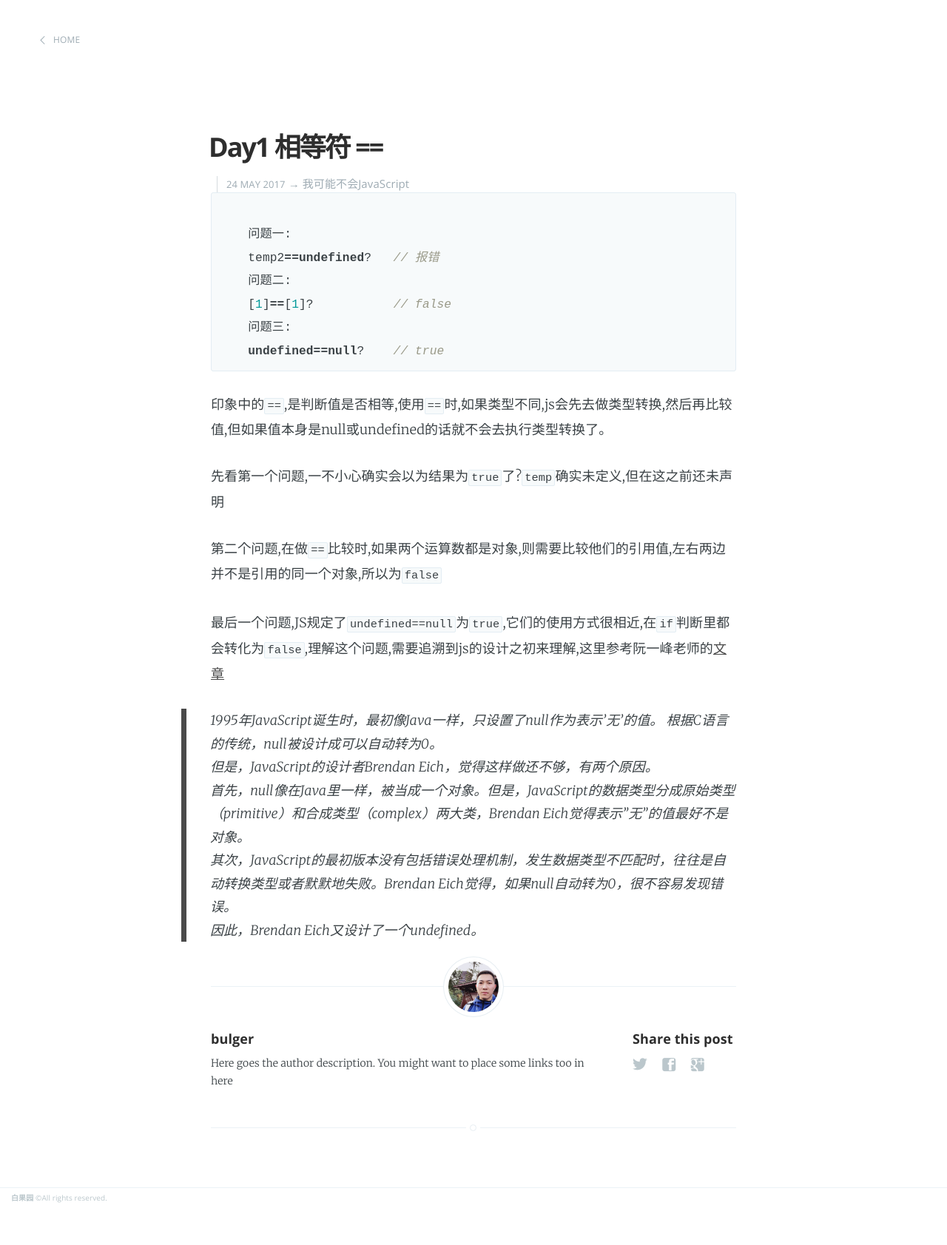
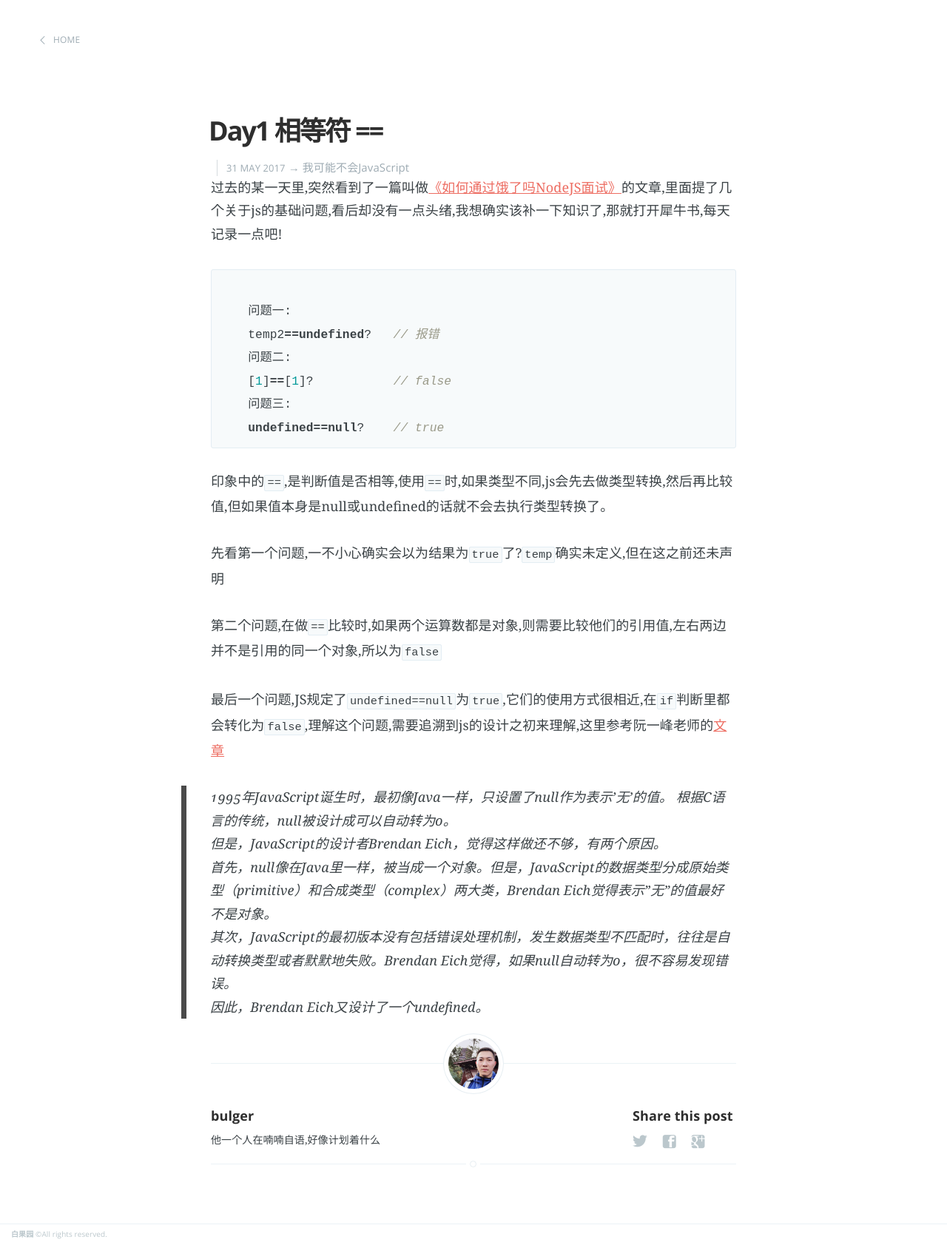
Before and after one commit to bulgerxie/bulgerxie.github.io, a Jekyll site: the page built from _posts/2017-05-31-Notjs-day1.markdown, in a window 1280 px wide. Shown: the whole page at 74% size. Built offline with Jekyll 4.4.1, drawn with Linux system fonts in a browser that asks for light colours; before the commit the page ends 1633 px from its top, so only the background shows below that.

Commit message:
Day2 包装对象

```diff
--- a/_layouts/post.html
+++ b/_layouts/post.html
@@ -72,7 +72,7 @@
                     <h4> {{ site.author }} </h4>
                     <!-- Author Bio -->
                     <p>
-                        Here goes the author description. You might want to place some links too in here
+                        他一个人在喃喃自语,好像计划着什么
                     </p>
                 </section>
             {% endif %}
--- a/_posts/2016-12-30-stay-away.markdown
+++ b/_posts/2017-01-24-stay-away.markdown
@@ -1,7 +1,7 @@
 ---
 layout: post
 title:  "山南水北多么美好"
-date:   2016-12-30
+date:   2017-01-24
 categories: 随笔
 ---
 
--- a/_posts/2017-05-24-Notjs-day1.markdown
+++ b/_posts/2017-05-31-Notjs-day1.markdown
@@ -1,11 +1,12 @@
 ---
 layout: post
 title:  "Day1 相等符 == "
-date:   2017-05-24
+date:   2017-05-31
 categories: 我可能不会JavaScript
 excerpt:  ""
 ---
 
+过去的某一天里,突然看到了一篇叫做[《如何通过饿了吗NodeJS面试》](https://github.com/ElemeFE/node-interview/tree/master/sections/zh-cn)的文章,里面提了几个关于js的基础问题,看后却没有一点头绪,我想确实该补一下知识了,那就打开犀牛书,每天记录一点吧!
 {% highlight javascript %}
     问题一:
     temp2==undefined?   // 报错
--- a/_posts/2017-05-25-Notjs-day2.markdown
+++ b/_posts/2017-06-01-Notjs-day2.markdown
@@ -1,7 +1,7 @@
 ---
 layout: post
 title:  "Day2 包装对象 "
-date:   2017-05-25
+date:   2017-06-01
 categories: 我可能不会JavaScript
 excerpt: ""
 ---
--- a/assets/css/screen.css
+++ b/assets/css/screen.css
@@ -33,7 +33,7 @@
 audio:not([controls]) { display: none; height: 0; }
 [hidden], template { display: none; }
 html {
-   font-family: sans-serif;
+   font-family: Georgia, Times New Roman, Times, Songti SC, serif !important;
    -ms-text-size-adjust: 100%;
    -webkit-text-size-adjust: 100%;
 }
@@ -176,7 +176,7 @@
 body {
     height: 100%;
     max-height: 100%;
-    font-family: "Merriweather", serif;
+    font-family: Georgia, Times New Roman, Times, Songti SC, serif !important;
     letter-spacing: 0.01rem;
     font-size: 1.8rem;
     line-height: 1.75em;
@@ -206,13 +206,11 @@
 }
 
 h1 {
-    font-size: 5rem;
     letter-spacing: -2px;
     text-indent: -3px;
 }
 
 h2 {
-    font-size: 3.6rem;
     letter-spacing: -1px;
 }
 
@@ -233,7 +231,7 @@
 }
 
 a {
-    color: #4A4A4A;
+    color: #ed6d62;
     transition: color ease 0.3s;
 }
 
@@ -674,7 +672,7 @@
     font-size: 2rem;
     line-height: 1.5em;
     font-weight: 400;
-    font-family: "Merriweather", serif;
+    font-family: Georgia, Times New Roman, Times, Songti SC, serif !important;
     letter-spacing: 0.01rem;
     color: rgba(255,255,255,0.8);
 }
@@ -718,8 +716,8 @@
     position: relative;
     width: 80%;
     max-width: 710px;
-    margin: 4rem auto;
-    padding-bottom: 4rem;
+    margin: 1em auto;
+    padding-bottom: 1rem;
     border-bottom: #EBF2F6 1px solid;
     word-break: break-word;
     hyphens: auto;
@@ -745,7 +743,7 @@
 }
 
 body:not(.post-template) .post-title {
-    font-size: 3.6rem;
+    /*font-size: 3.6rem;*/
 }
 
 .post-title a {
--- a/index.html
+++ b/index.html
@@ -18,7 +18,7 @@
         <div class="main-header-content inner">
             <h1 class="page-title">{{ site.name }}</h1>
             <h2 class="page-description">
-                {% if site.description %} {{ site.description }}. {% endif %}
+                {% if site.description %} {{ site.description }} {% endif %}
                 <!--{% if page.about %} <a href='{{ site.baseurl }}{{ page.about }}'> About me </a> {% endif %}-->
             </h2>
         </div>
@@ -41,7 +41,7 @@
             <h2 class="post-title"><a href="{{ post.url }}">{{ post.title }}</a></h2>
         </header>
         <section class="post-excerpt">
-            <a class="read-more" href="{{ post.url }}">{{ post.excerpt }} &raquo;</a>
+            <!--<a class="read-more" href="{{ post.url }}">{{ post.excerpt }} &raquo;</a>-->
         </section>
         <footer class="post-meta">
             {% if site.author %}
```
Also changed, not shown: _posts/2015-07-19-chufa.markdown (added, +44 -0 lines), _posts/2016-04-26-night.markdown (added, +45 -0 lines), _posts/2016-06-19-father.markdown (added, +25 -0 lines), _posts/2016-07-31-shanghai.markdown (added, +25 -0 lines), _posts/2017-01-05-interview.markdown (deleted, +0 -86 lines).
